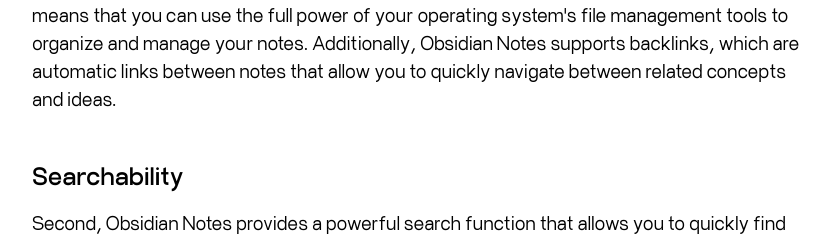
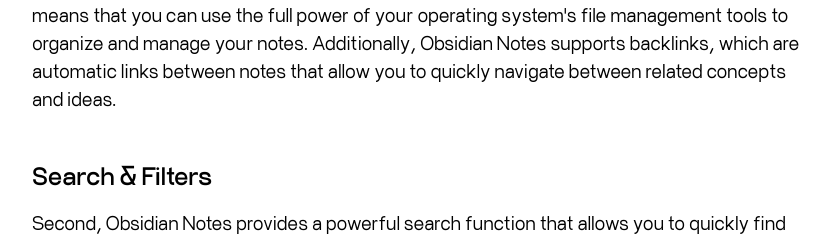
Before and after one commit to kreative/templates-client, a Next.js app: page /whats-obsidian in a window 1280 px wide. Shown: the part 1049-1291 px from the top of the page, without its empty margins (224-1054 px from the left). Built offline with nearby package versions, Linux system fonts and the light colour scheme.

Commit message:
test: made change to test pr

```diff
--- a/src/pages/whats-obsidian.tsx
+++ b/src/pages/whats-obsidian.tsx
@@ -51,7 +51,9 @@
             are automatic links between notes that allow you to quickly navigate
             between related concepts and ideas.
           </p>
-          <h2 className={"pt-8 text-2xl text-left font-bold"}>Searchability</h2>
+          <h2 className={"pt-8 text-2xl text-left font-bold"}>
+            Search & Filters
+          </h2>
           <p className={"py-4 text-xl text-left"}>
             Second, Obsidian Notes provides a powerful search function that
             allows you to quickly find the information you need. The search
```
